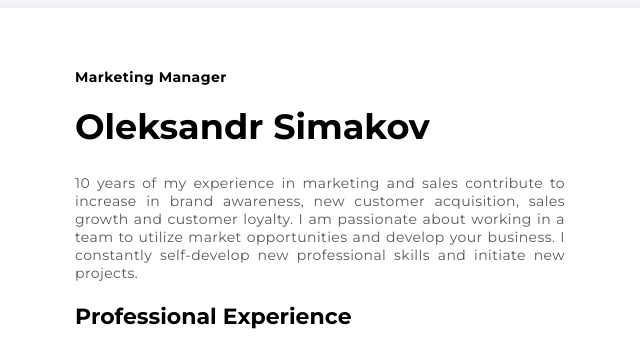
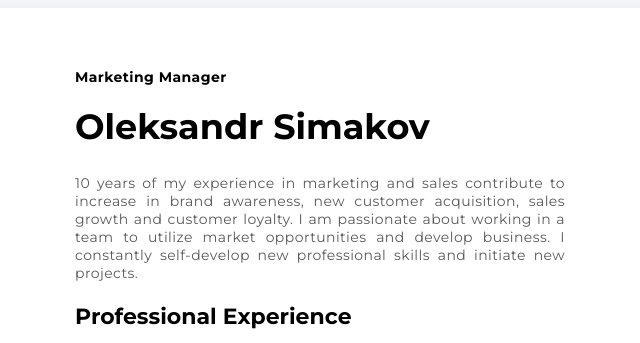
Before and after one commit to OleksandrSimakov/vscode-basics, a website: page index.html in a window 1280 px wide. Shown: the top 343 px of the page, 320-960 px from the left. Drawn offline with Linux system fonts and the light colour scheme.

Commit message:
adds corrections

```diff
--- a/index.html
+++ b/index.html
@@ -71,7 +71,7 @@
             10 years of my experience in marketing and sales contribute to increase in brand
             awareness, new customer acquisition, sales growth and customer
             loyalty. I am passionate about working in a team to utilize market opportunities
-            and develop your business. I constantly self-develop new professional skills and
+            and develop business. I constantly self-develop new professional skills and
             initiate new projects.
           </p>
         </div>
```
